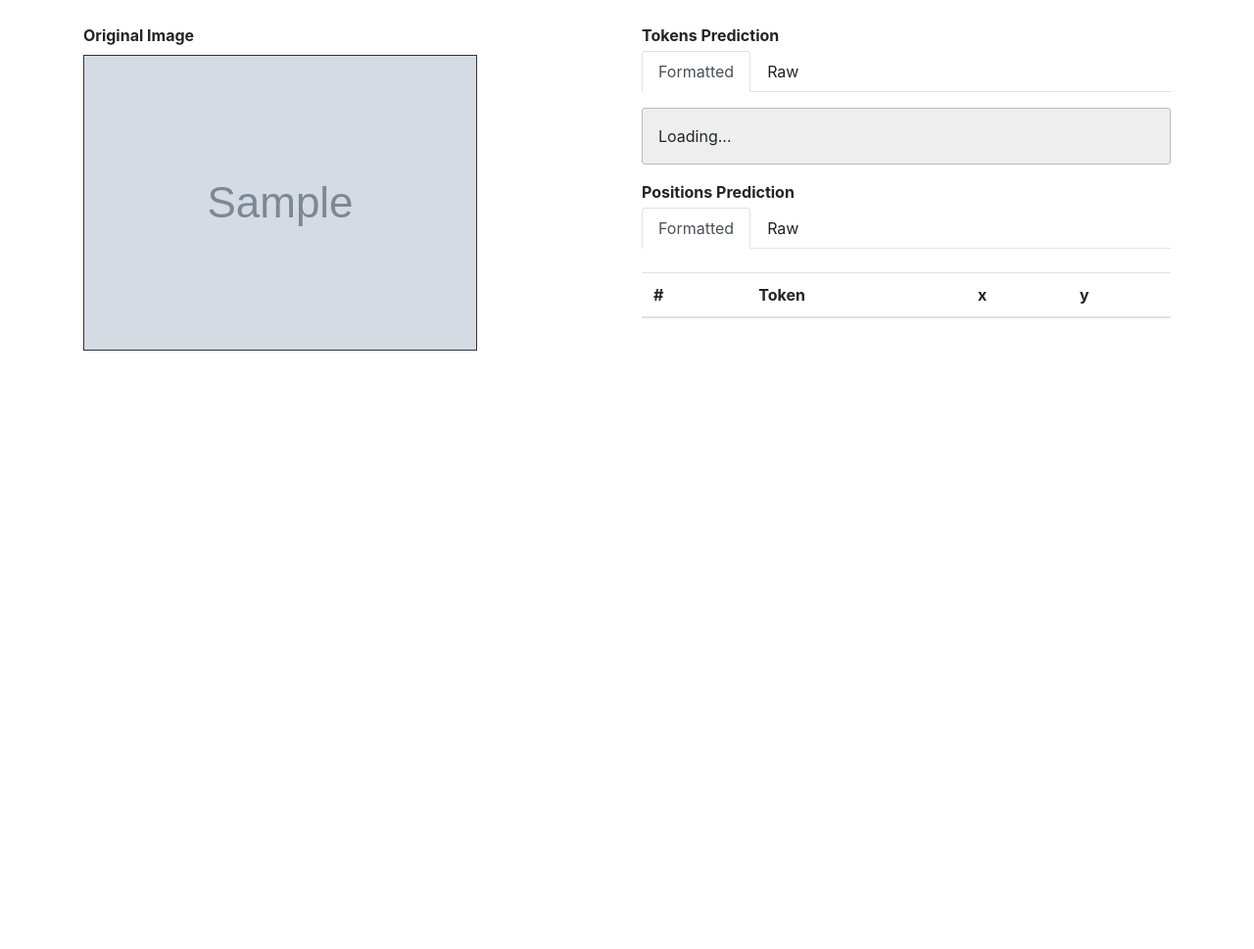
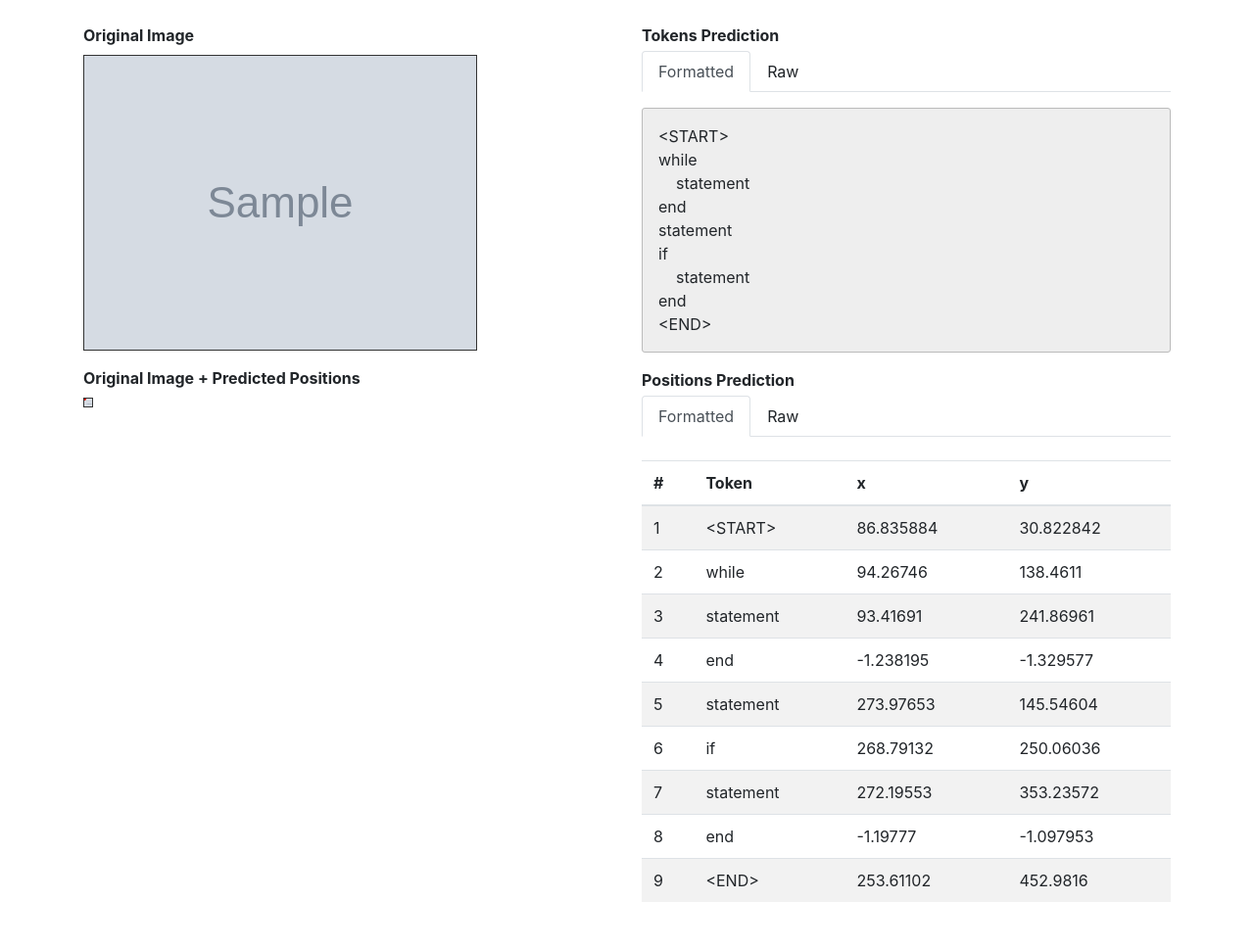
Before and after one commit to neungkl/flow2code-demo, a Flask app: template templates/flow.html in a window 1280 px wide. Shown: the part 56-1025 px from the top of the page at 98% size. Before the commit the page ends 414 px from the top, so only its background shows below. Run offline with Flask 2, Linux system fonts and the light colour scheme; the template is opened without the code that fills it: most values are stand-ins (such as "Sample title", 1, 10 or a date in 2020); grey boxes marked "Sample" are stand-in pictures; lists and menus that the app fills with data are empty; some libraries are stand-ins or nearby versions.

Commit message:
Add text style

```diff
--- a/main.py
+++ b/main.py
@@ -52,6 +52,8 @@ def flow(img_path):
     'flow.html',
     tokens=result["tokens"],
     positions=result["positions"].tolist(),
+    img_width=result["img_width"],
+    img_height=result["img_height"],
     img_path=img_path
   )
 
--- a/templates/flow.html
+++ b/templates/flow.html
@@ -2,7 +2,7 @@
   <head>
     <link rel="stylesheet" href="https://maxcdn.bootstrapcdn.com/bootstrap/4.0.0/css/bootstrap.min.css" integrity="sha384-Gn5384xqQ1aoWXA+058RXPxPg6fy4IWvTNh0E263XmFcJlSAwiGgFAW/dAiS6JXm" crossorigin="anonymous">
     <style>
-      .main-img {
+      .main-img, .image-position-wrapper svg {
         border: 1px solid #333;
       }
       .border-area {
@@ -21,6 +21,10 @@
         <div class="col">
           <div class="mb-2"><b>Original Image</b></div>
           <img src="/img/{{ img_path }}" class="img-fluid main-img">
+          <div class="mt-3 mb-2"><b>Original Image + Predicted Positions</b></div>
+          <div class="image-position-wrapper">
+            <svg id="image-position"></svg>
+          </div>
         </div>
         <div class="col">
           <div class="mb-1"><b>Tokens Prediction</b></div>
@@ -79,20 +83,32 @@
     <script>
       var tokens = "{{ tokens }}";
       var positions = "{{ positions }}";
+      var imgWidth = eval("{{ img_width }}");
+      var imgHeight = eval("{{ img_height }}");
+      var imgPath = "{{ img_path }}";
+
+      tokens = `['<START>', 'while', 'statement', 'end', 'statement', 'if', 'statement', 'end', '<END>']`;
+      positions = `[[ 86.835884,   30.822842 ],
+ [ 94.26746,   138.4611   ],
+ [ 93.41691,   241.86961  ],
+ [ -1.2381954,  -1.3295772],
+ [273.97653,   145.54604  ],
+ [268.79132,   250.06036  ],
+ [272.19553,   353.23572  ],
+ [ -1.19777,    -1.0979531],
+ [253.61102,   452.9816   ]]`;
 
       tokens = eval(tokens.split("&#39;").join("'"));
       positions = eval(positions);
-
-      console.log(tokens, positions);
 
       function showData() {
         var txt = "";
         var tabsize = 0;
         for (var i = 0; i < tokens.length; i++) {
-          if ($.inArray(tokens[i], ['if', 'while'])) tabsize++;
           if (tokens[i] == 'end') tabsize--;
-          for (var j = 0; j < tabsize; j++) txt += "\t";
-          txt += tokens[i] + '<br>';
+          for (var j = 0; j < tabsize; j++) txt += "&nbsp;&nbsp;&nbsp;&nbsp;";
+          if (['if', 'while'].indexOf(tokens[i]) >= 0) tabsize++;
+          txt += tokens[i].replace('<', '&lt;').replace('>', '&gt;') + '<br>';
         }
 
         $('.tokens-result-formatted').html(txt);
@@ -101,7 +117,7 @@
         for (var i = 0; i < positions.length; i++) {
           txt += '<tr>';
           txt += '<td>' + (i + 1) + '</td>';
-          txt += '<td>' + tokens[i] + '</td>';
+          txt += '<td>' + tokens[i].replace('<', '&lt;').replace('>', '&gt;') + '</td>';
           txt += '<td>' + Math.round(positions[i][0] * 1000000) / 1000000 + '</td>';
           txt += '<td>' + Math.round(positions[i][1] * 1000000) / 1000000 + '</td>';
           txt += '</tr>';
@@ -140,7 +156,60 @@
           $(".positions-result-raw").hide();
           $(".positions-result-formatted").show();
         });
+
+        shwoImagePosition();
       })
+
+      function shwoImagePosition() {
+        var svg = d3.select('#image-position');
+
+        var aspect = imgWidth / imgHeight;
+        var targetWidth = Math.min($(".image-position-wrapper").width(), imgWidth);
+
+        var width = targetWidth;
+        var height = targetWidth / aspect;
+
+        svg.attr("width", width);
+        svg.attr("height", height);
+
+        svg.append('svg:image')
+          .attr('xlink:href', '/img/' + imgPath)
+          .attr('x', 0)
+          .attr('y', 0)
+          .attr('width', width)
+          .attr('height', height);
+
+        svg.selectAll(".text").data(positions)
+        .enter().append("text")
+          .attr("class", "text")
+          .attr("x", function(d) { return d[0] / imgWidth * width + 4; })
+          .attr("y", function(d) { return d[1] / imgHeight * height - 4; })
+          .style("fill", "#e81700")
+          .style('font-size', '25px')
+          .style('stroke', '#fff')
+          .style('stroke-width', 5)
+          .style('stroke-opacity', 0.9)
+          .style('font-weight', 'bold')
+          .text(function(d, i) { return i + 1; });
+
+        svg.selectAll(".text-up").data(positions)
+        .enter().append("text")
+          .attr("class", "text-up")
+          .attr("x", function(d) { return d[0] / imgWidth * width + 4; })
+          .attr("y", function(d) { return d[1] / imgHeight * height - 4; })
+          .style("fill", "#e81700")
+          .style('font-size', '25px')
+          .text(function(d, i) { return i + 1; });
+
+        svg.selectAll(".dot").data(positions)
+        .enter().append("circle")
+          .attr("class", "dot")
+          .attr("r", 3.5)
+          .attr("cx", function(d) { return d[0] / imgWidth * width; })
+          .attr("cy", function(d) { return d[1] / imgHeight * height; })
+          .style("fill", "#e81700");
+
+      }
     </script>
   </body>
 </html>
```
